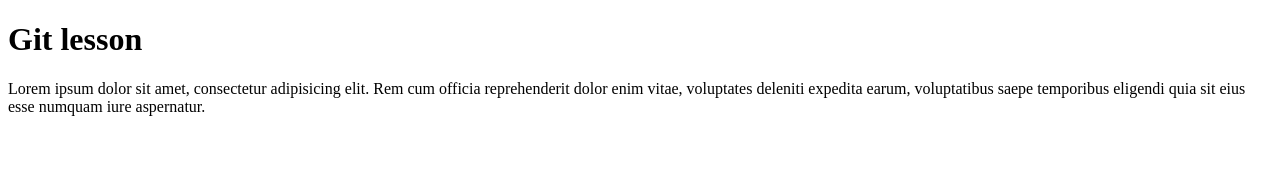
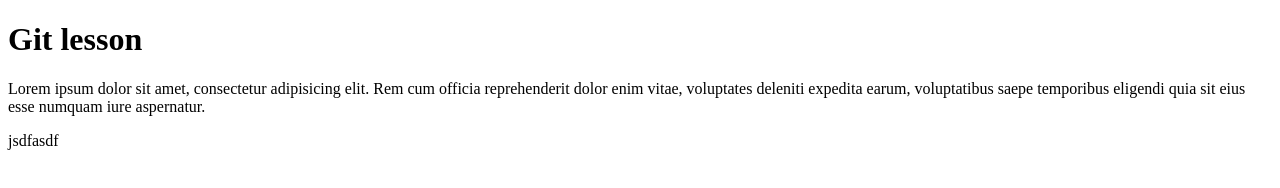
Before and after one commit to tendee/site, a plain HTML site: page index.html in a window 1280 px wide. Drawn offline with Linux system fonts and the light colour scheme.

Commit message:
fourth commit

```diff
--- a/index.html
+++ b/index.html
@@ -7,5 +7,6 @@
 <body>
 	<h1>Git lesson</h1>
 	<p>Lorem ipsum dolor sit amet, consectetur adipisicing elit. Rem cum officia reprehenderit dolor enim vitae, voluptates deleniti expedita earum, voluptatibus saepe temporibus eligendi quia sit eius esse numquam iure aspernatur.</p>
+	<p>jsdfasdf</p>
 </body>
 </html>
```
